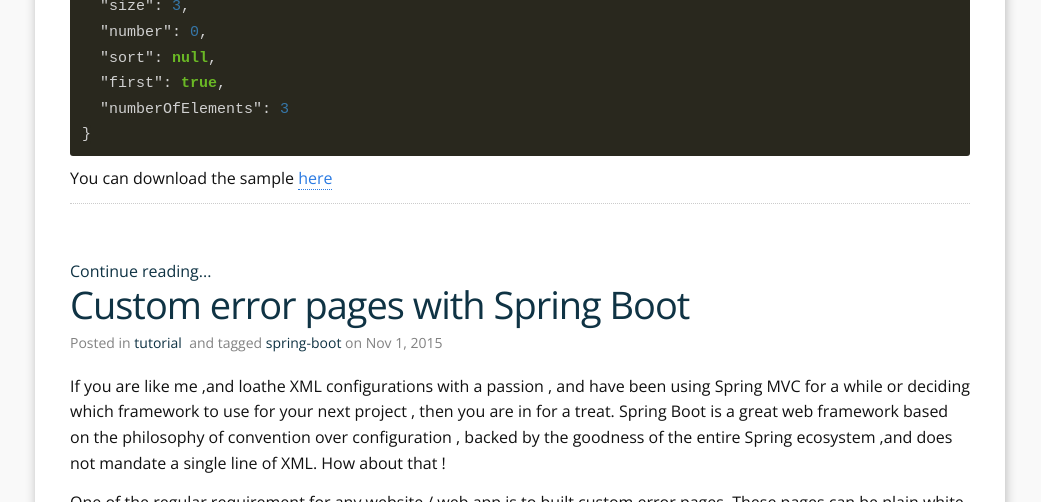
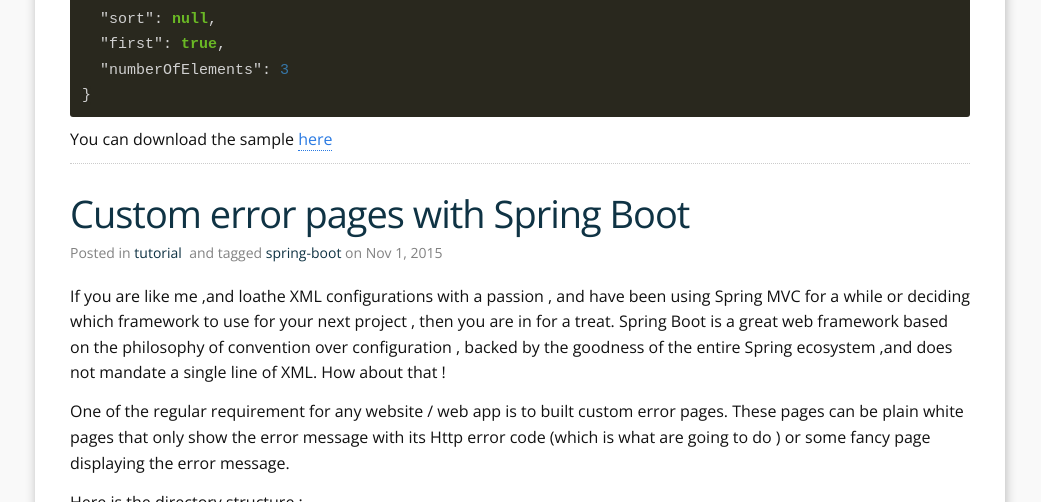
Before and after one commit to Ankush1992/Ankush1992.github.io, a Jekyll site: the page built from index.html, in a window 1280 px wide and 900 px high, scrolled down 3854 px, cut to the strip 0-502 px from the top of the window. Shown: the whole strip, without its empty margins (120-1161 px from the left). Built offline with Jekyll 4.4.1, drawn with Linux system fonts in a browser that asks for light colours; nearby versions of some CDN libraries; the list of posts is cut into pages by our own code.

Commit message:
no message

```diff
--- a/_config.yml
+++ b/_config.yml
@@ -21,7 +21,6 @@
 ShowContactInfo: "True" # Personal Info (twitter,github,email) can be seen on aboutme-sidebar, those info only shown when ShowContactInfo == True
 default_column: "one" # blog style: two columns, if default_column != "two", you will see a one column blog.
 default_locale: "en" # blog sidebar language set, only include: English(en) and Chinese (cn)
-excerpt_separator: '<br>'
 
 locales:
     en:
--- a/index.html
+++ b/index.html
@@ -33,11 +33,6 @@
       {{ post.content }}
     </article> <hr />
 
-    <br>
-    <a href="{{ post.url }}">
-        Continue reading...
-    </a>
-
     {% endfor %}
 
   </div>
```
Also changed, not shown: _posts/2016-05-03-pagination-with-spring-boot.md (+0 -2 lines).
